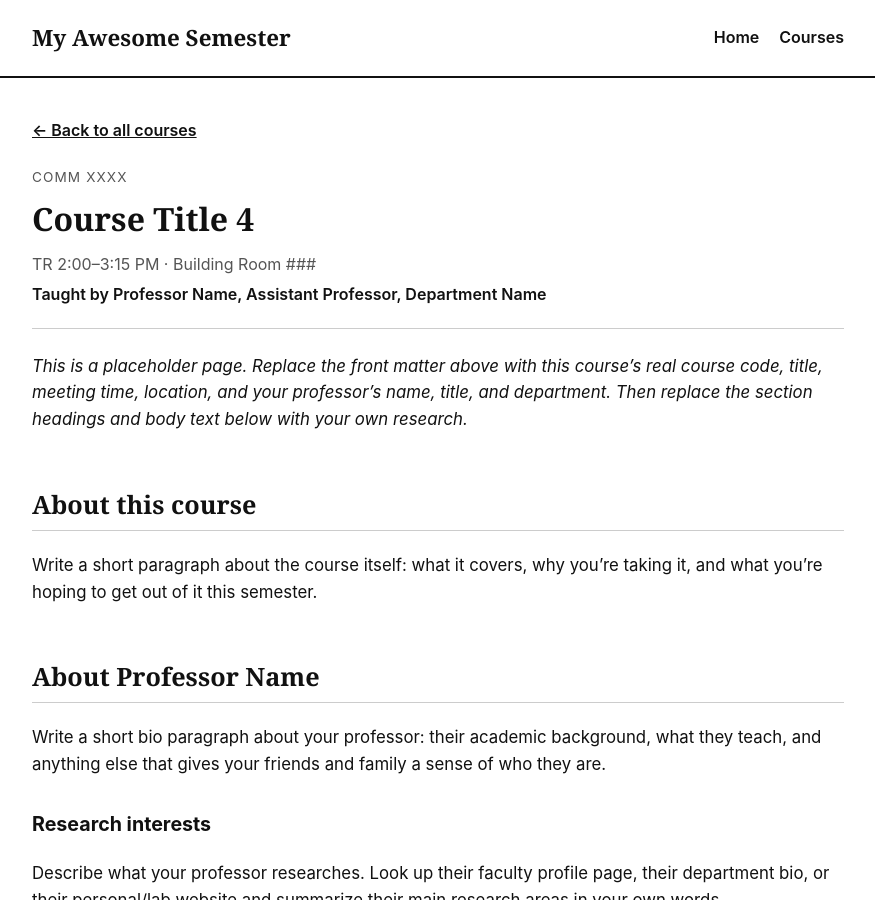
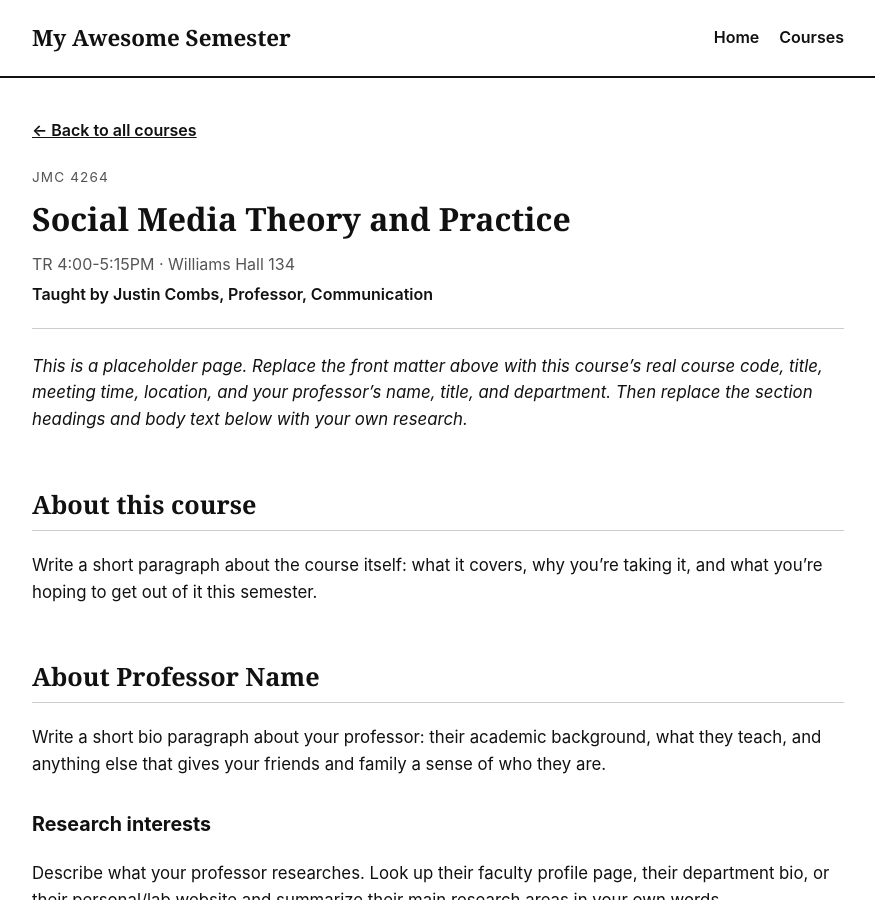
Before and after one commit to nevahall/myawesomesemester, a Jekyll site: the page built from _courses/course-04.md, in a window 1280 px wide and 900 px high. Shown: the whole window, without its empty margins (202-1077 px from the left). Built offline with Jekyll 4.4.1, drawn with Linux system fonts in a browser that asks for light colours.

Commit message:
Update course details for Course 4

```diff
--- a/_courses/course-04.md
+++ b/_courses/course-04.md
@@ -1,12 +1,12 @@
 ---
 course_number: 4
-course_code: "COMM XXXX"
-course_title: "Course Title 4"
-meeting_time: "TR 2:00–3:15 PM"
-location: "Building Room ###"
-instructor_name: "Professor Name"
-instructor_title: "Assistant Professor"
-instructor_department: "Department Name"
+course_code: "JMC 4264"
+course_title: "Social Media Theory and Practice"
+meeting_time: "TR 4:00-5:15PM"
+location: "Williams Hall 134"
+instructor_name: "Justin Combs"
+instructor_title: "Professor"
+instructor_department: "Communication"
 ---
 
 _This is a placeholder page. Replace the front matter above with this course's real
```
